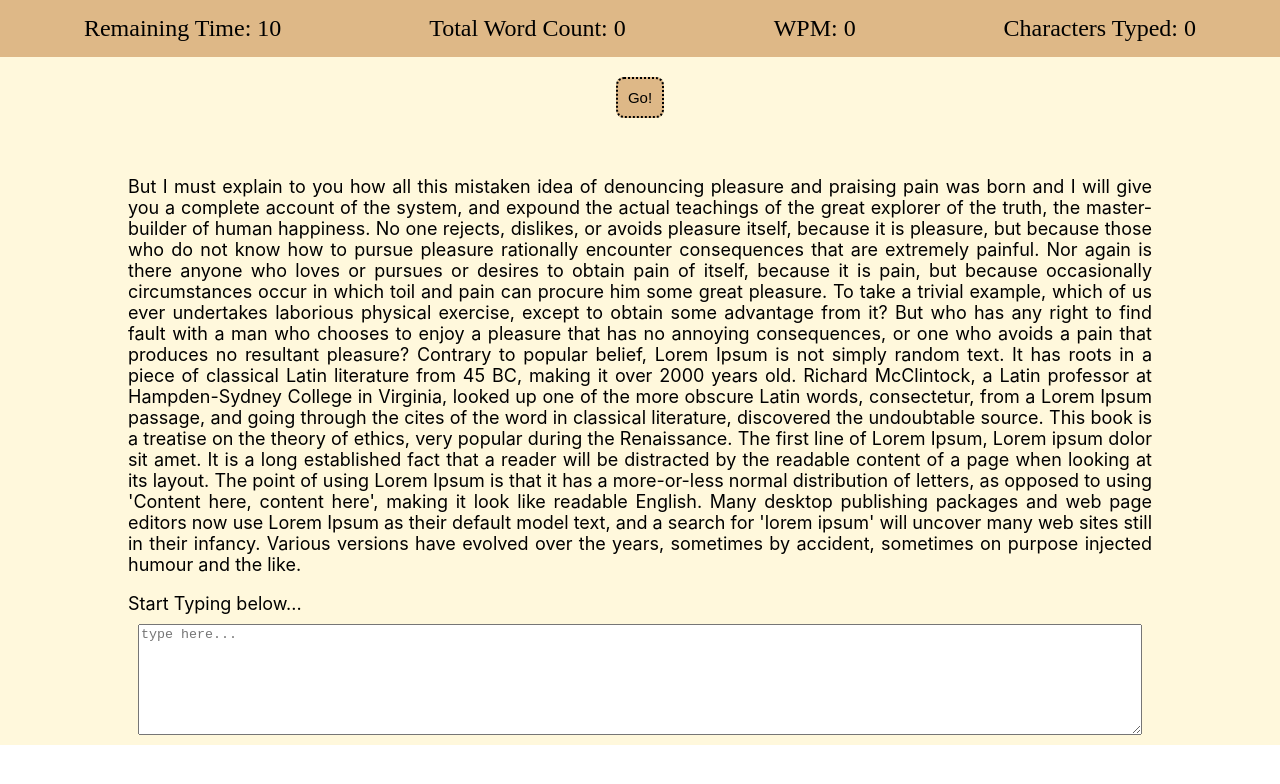
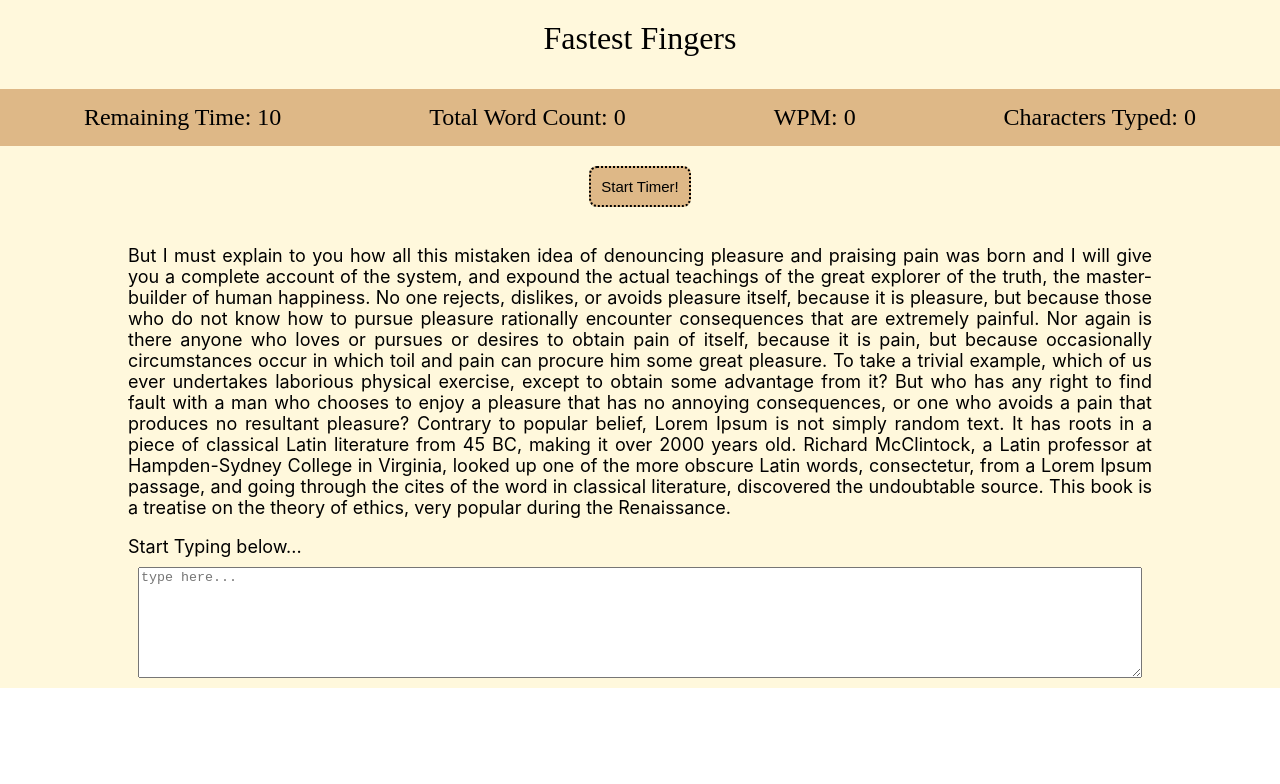
Before and after one commit to thymaster/Typing-Test, a React (Create React App) app: page / in a window 1280 px wide. Shown: the top 784 px of the page. Built offline with nearby package versions, Linux system fonts and the light colour scheme.

Commit message:
Updated Styling

```diff
--- a/src/App.css
+++ b/src/App.css
@@ -13,6 +13,16 @@
   font-size: x-large;
   font-family: cursive;
   padding: 15px 10px;
+}
+
+.heading {
+  display: flex;
+  justify-content: space-around;
+  background-color: cornsilk;
+  font-size: xx-large;
+  font-family: cursive;
+  margin-top: 0px;
+  padding-top: 20px;
 }
 
 .typingSpace{
@@ -34,7 +44,7 @@ button {
 }
 
 .paragraph {
-  margin: 20px 10%;
+  margin: 0px 10%;
   display: flex;
   flex-direction: column;
   justify-content: space-around;
--- a/src/Components/Display.jsx
+++ b/src/Components/Display.jsx
@@ -46,6 +46,13 @@ export function Display() {
   const onKeyDownHandler = (event) => {
     setCharacterCount(event.target.value.length);
     setWordCount(event.target.value.split(" ").filter(Boolean).length);
+    // event.preventDefault();
+    // const { key } = event;
+    // const text = event.target.value.charAt(characterCount);
+    // if (key === text) {
+    //   setCharacterCount(event.target.value.length);
+    //   setWordCount(event.target.value.split(" ").filter(Boolean).length);
+    // }
   };
 
   useEffect(() => {
@@ -62,6 +69,7 @@ export function Display() {
 
   return (
     <div class="container">
+      <p className="heading">Fastest Fingers</p>
       <div className="display">
         <div>Remaining Time: {timerCount}</div>
         <div className="count">Total Word Count: {wordCount}</div>
@@ -69,7 +77,7 @@ export function Display() {
         <div>Characters Typed: {characterCount}</div>
       </div>
       <button onClick={handleStart} style={{ cursor: "pointer" }}>
-        Go!
+        Start Timer!
       </button>
       <div className="paragraph">
         <Paragraph />
--- a/src/Components/Paragraph.jsx
+++ b/src/Components/Paragraph.jsx
@@ -28,17 +28,7 @@ export function Paragraph() {
           Lorem Ipsum passage, and going through the cites of the word in
           classical literature, discovered the undoubtable source. This book is
           a treatise on the theory of ethics, very popular during the
-          Renaissance. The first line of Lorem Ipsum, Lorem ipsum dolor sit
-          amet. It is a long established fact that a reader will be distracted
-          by the readable content of a page when looking at its layout. The
-          point of using Lorem Ipsum is that it has a more-or-less normal
-          distribution of letters, as opposed to using 'Content here, content
-          here', making it look like readable English. Many desktop publishing
-          packages and web page editors now use Lorem Ipsum as their default
-          model text, and a search for 'lorem ipsum' will uncover many web sites
-          still in their infancy. Various versions have evolved over the years,
-          sometimes by accident, sometimes on purpose injected humour and the
-          like.
+          Renaissance.
         </p>
       </div>
     </div>
```
